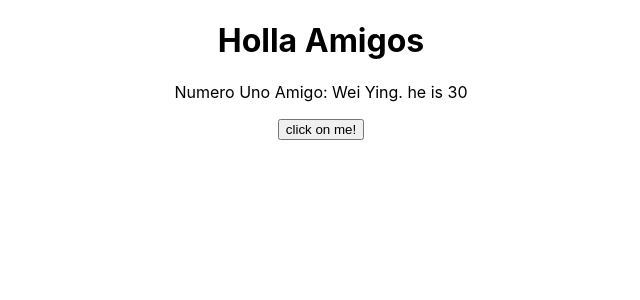
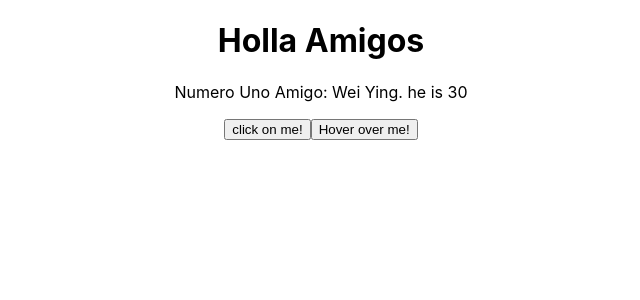
Before and after one commit to emmabradford/learn-basic-react, a React (Create React App) app: page / in a window 1280 px wide. Shown: the top 300 px of the page, without its empty margins (319-959 px from the left). Built offline with nearby package versions, Linux system fonts and the light colour scheme.

Commit message:
added a hover button

```diff
--- a/src/App.js
+++ b/src/App.js
@@ -2,13 +2,14 @@ import logo from './logo.svg';
 import './App.css';
 import Amigo from './components/Amigo';
 import Button from './components/Button';
-
+import Hover from './components/Hover';
 function App() {
     return (
     <div className="App">
     <h1>Holla Amigos</h1>
     <Amigo />
     <Button />
+    <Hover />
     </div>
   );
 }
--- /dev/null
+++ b/src/components/Hover.js
@@ -0,0 +1,17 @@
+import React from 'react';
+
+class Hover extends React.Component
+{
+    handleMouseOver(e){
+        console.log(e.target);
+    }
+    render(){
+        return(
+            <button onMouseOver={this.handleMouseOver}>
+                Hover over me!
+            </button>
+        );
+    }
+}
+
+export default Hover;
```
